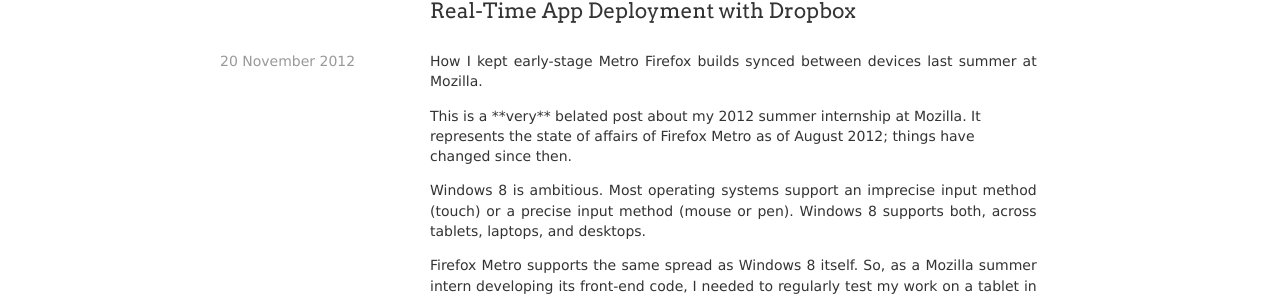
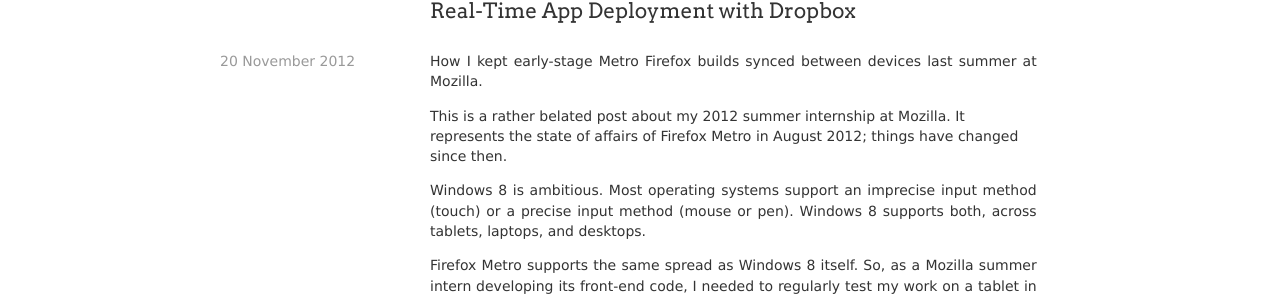
Before and after one commit to hellojwilde/hellojwilde.github.io, a Jekyll site: the page built from _posts/2012-11-20-app-deployment-dropbox.md, in a window 1280 px wide and 900 px high. Shown: the part 259-557 px from the top of the window. Built offline with Jekyll 4.4.1, drawn with Linux system fonts in a browser that asks for light colours; nearby versions of some CDN libraries.

Commit message:
Fixing more tags.

```diff
--- a/_posts/2012-11-20-app-deployment-dropbox.md
+++ b/_posts/2012-11-20-app-deployment-dropbox.md
@@ -7,7 +7,7 @@
 ---
 
 <div class="warning">
-This is a **very** belated post about my 2012 summer internship at Mozilla. It represents the state of affairs of Firefox Metro as of August 2012; things have changed since then.
+This is a rather belated post about my 2012 summer internship at Mozilla. It represents the state of affairs of Firefox Metro in August 2012; things have changed since then.
 </div>
 
 Windows 8 is ambitious. Most operating systems support an imprecise input method (touch) or a precise input method (mouse or pen). Windows 8 supports both, across tablets, laptops, and desktops.
```
